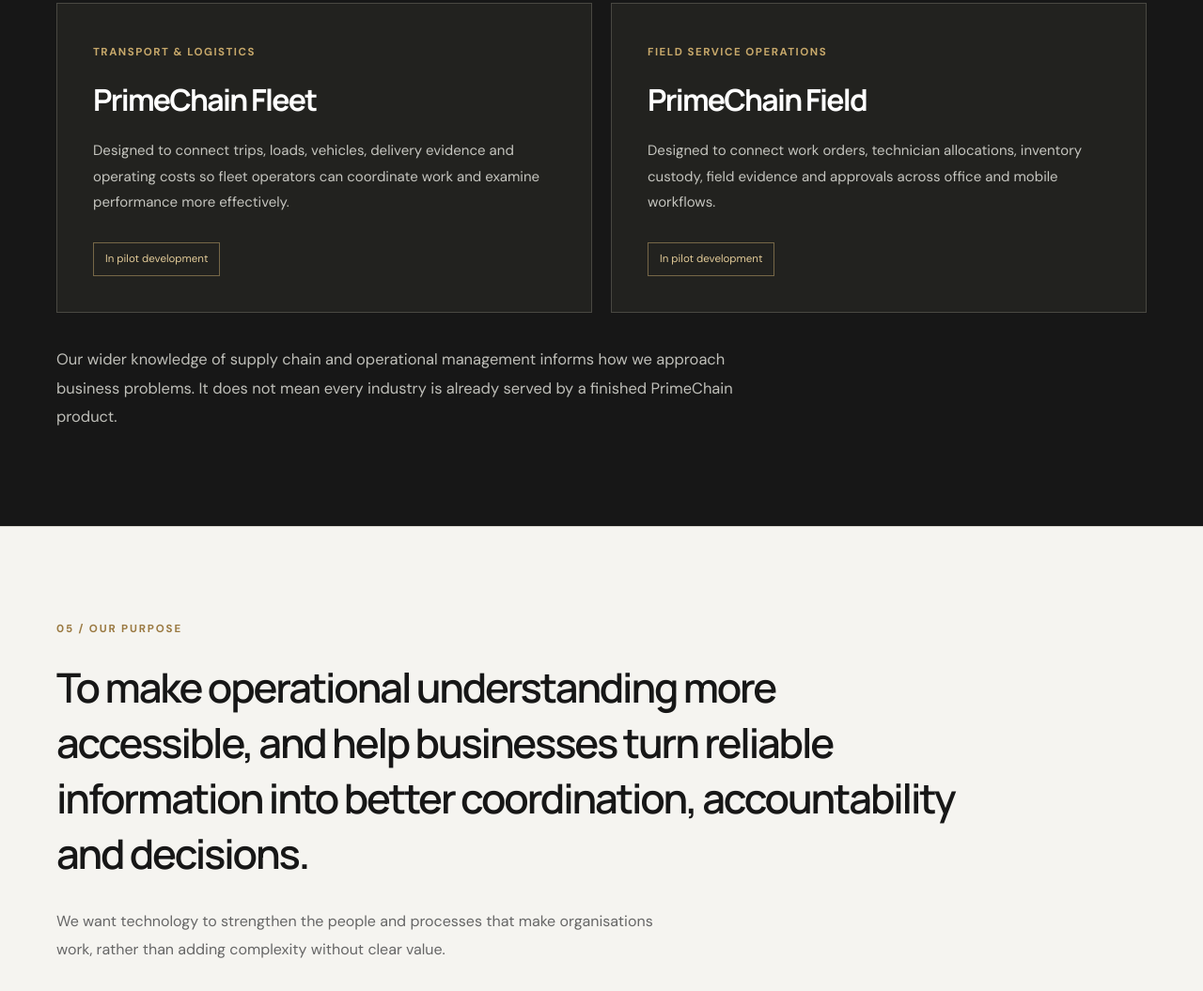
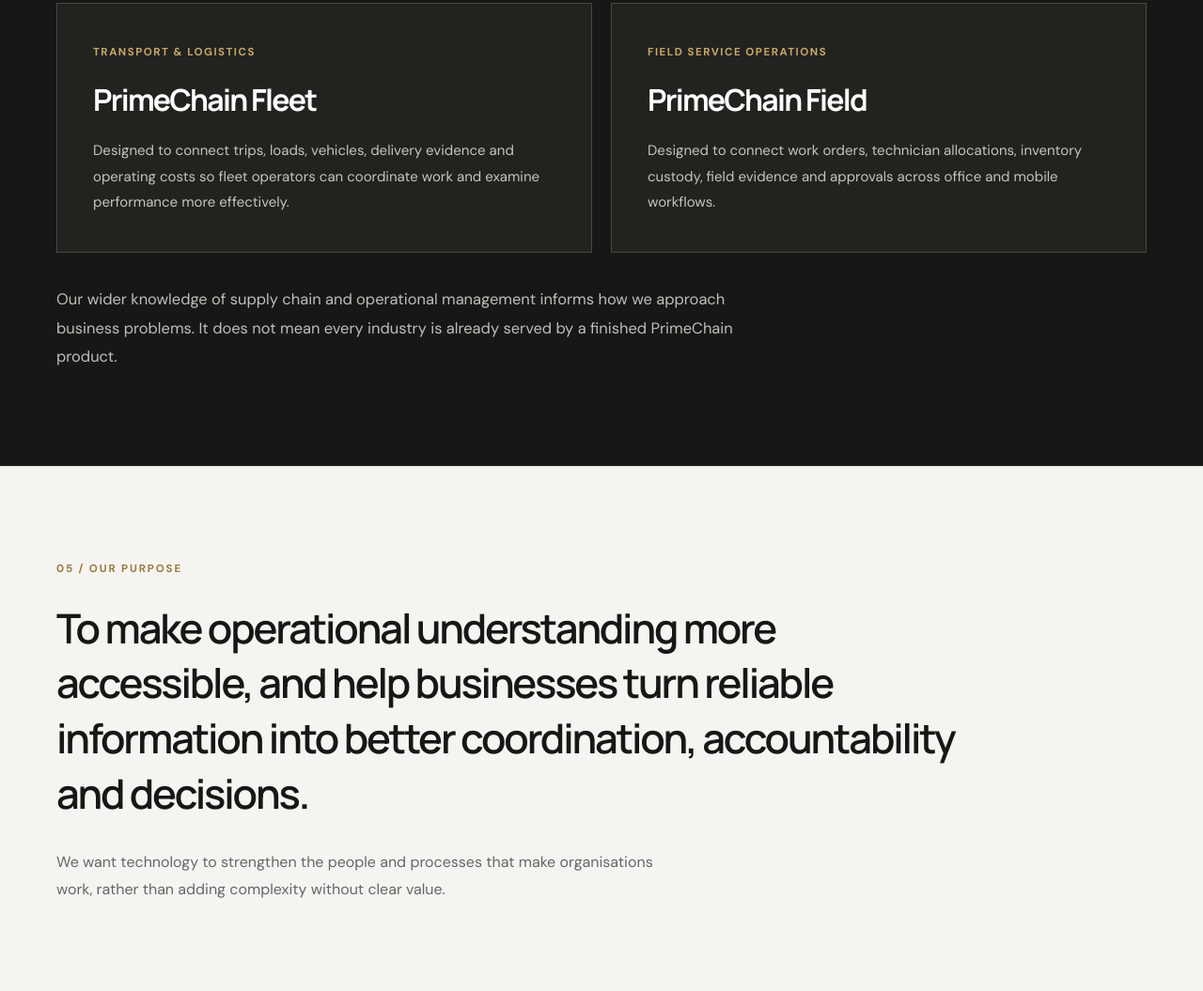
Before and after one commit to SkhumbuzoT/primechainsolutions, a plain HTML site: page whoweare.html in a window 1280 px wide. Shown: the part 3422-4477 px from the top of the page at 94% size. Drawn offline with Linux system fonts and the light colour scheme; a script that the page names is missing.

Commit message:
Update whoweare.html

```diff
--- a/whoweare.html
+++ b/whoweare.html
@@ -989,7 +989,6 @@ operating costs so fleet operators can
 coordinate work and examine performance
 more effectively.
 </p>
-<span class="pc-status">In pilot development</span>
 </article>
 
 <article class="pc-product">
@@ -1001,7 +1000,6 @@ technician allocations, inventory custody,
 field evidence and approvals across
 office and mobile workflows.
 </p>
-<span class="pc-status">In pilot development</span>
 </article>
 
 </div>
```
